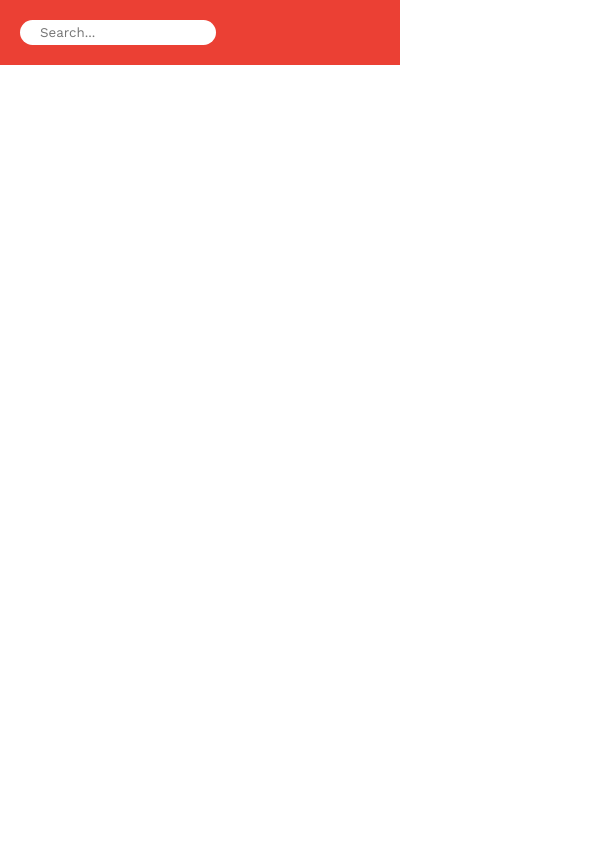
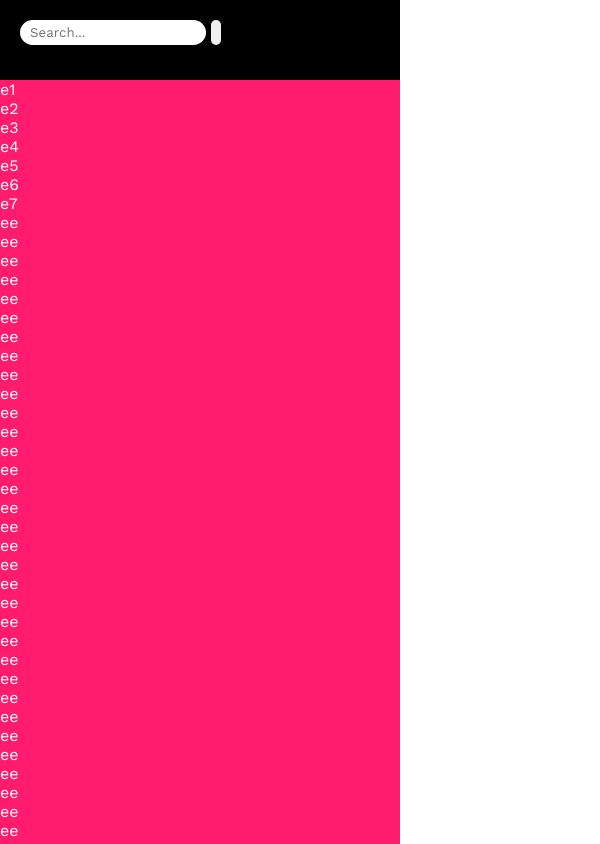
Before and after one commit to AdrianR3/Thesaurus-Extension, a browser extension: page pages/popup/popup.html in a window 400 px wide. Shown: the top 844 px of the page, 600 px wide, since content can reach past the window. Drawn offline with nearby package versions, Linux system fonts and the light colour scheme.

Commit message:
Add Content and continue header

```diff
--- a/pages/popup/popup.css
+++ b/pages/popup/popup.css
@@ -5,30 +5,103 @@
     padding: 0;
 
     font-family: 'Work Sans';
+    overscroll-behavior: none;
+}
+
+html
+{
+    width: 800px;  /* max: 800px */
+    height: 600px; /* max: 600px */
 }
 
 :root {
     --l-primary-color: #eb4034;
+    --l-bg-color: #ffffff;
+
+    --d-border-color: var(--l-bg-color);
+    --d-text-color: var(--l-bg-color);
+
+
+    --d-bg-color: #000000;
+    --d-bright-g: #00FF00;
+    --d-bright-p: #FF1C6F;
+    --d-bright-y: #FFFF00;
+    --d-bright-o: #FF5900;
+    --d-bright-b: #0020A1;
 }
 
 input:focus,
 select:focus,
 textarea:focus,
 button:focus {
-    outline: none;
+    outline: var(--l-primary-color) solid 1px;
 }
 
 .container.top {
+    background-color: var(--d-bg-color);
+    border-bottom: var(--d-border-color);
+
+    position: fixed;
+    top:0; left:0; right:0;
+    height: 40px;
+
+    display: flex;
+    flex-direction: row;
+    flex-wrap: nowrap;
+    justify-content: normal;
+    align-items: normal;
+    align-content: normal;
+
     padding: 20px;
-    background-color: var(--l-primary-color);
+
 }
 
-form {
+.container.top:nth-child(1) {
+    display: block;
+    flex-grow: 1;
+    flex-shrink: 1;
+    flex-basis: auto;
+    align-self: auto;
+    order: 0;
+}
+
+.container.top:nth-child(2) {
+    display: block;
+    flex-grow: 0;
+    flex-shrink: 0;
+    flex-basis: auto;
+    align-self: auto;
+    order: 0;
+}
+
+form.searchBar {
+    position: relative;
+    left: 0;
+    right: 0;
+
+    height: 40px;
 }
 
 form input {
     border-radius: 20px;
     padding: 5px;
-    padding-left: 20px;
     border: none;
+    /* position: relative; */
 }
+
+form input:first-child {
+    padding-left: 10px;
+}
+
+.container.content {
+    background-color: var(--d-bright-p);
+    color: var(--d-text-color);
+
+    /* position: relative; */
+    min-height: calc(100vh - 80px);
+    transform: translateY(80px);
+    max-width: 100vw;
+    /* top: 40px; */
+    /* bottom: 0; */
+    /* left: 0; right: 0; */
+}
--- a/pages/popup/popup.html
+++ b/pages/popup/popup.html
@@ -6,11 +6,119 @@
     <link rel="stylesheet" href="popup.css" />
 </head>
 <body>
-  <div class="app">
+  <div class="app" id="app">
     <div class="container top">
-      <form>
-        <input type="text" id="search" name="search" placeholder="Search...">
+      <form class="searchBar">
+        <input type="text" id="search" name="search" placeholder="Search..." />
+        <input type="button" id="go" name="enter">&#x3E;</input>
       </form>
+    </div>
+    <div class="container content">
+      e1<br>
+      e2<br>
+      e3<br>
+      e4<br>
+      e5<br>
+      e6<br>
+      e7<br>
+      ee<br>
+      ee<br>
+      ee<br>
+      ee<br>
+      ee<br>
+      ee<br>
+      ee<br>
+      ee<br>
+      ee<br>
+      ee<br>
+      ee<br>
+      ee<br>
+      ee<br>
+      ee<br>
+      ee<br>
+      ee<br>
+      ee<br>
+      ee<br>
+      ee<br>
+      ee<br>
+      ee<br>
+      ee<br>
+      ee<br>
+      ee<br>
+      ee<br>
+      ee<br>
+      ee<br>
+      ee<br>
+      ee<br>
+      ee<br>
+      ee<br>
+      ee<br>
+      ee<br>
+      ee<br>
+      ee<br>
+      ee<br>
+      ee<br>
+      ee<br>
+      ee<br>
+      ee<br>
+      ee<br>
+      ee<br>
+      ee<br>
+      ee<br>
+      ee<br>
+      ee<br>
+      ee<br>
+      ee<br>
+      ee<br>
+      ee<br>
+      ee<br>
+      ee<br>
+      ee<br>
+      ee<br>
+      ee<br>
+      ee<br>
+      ee<br>
+      ee<br>
+      ee<br>
+      ee<br>
+      ee<br>
+      ee<br>
+      ee<br>
+      ee<br>
+      ee<br>
+      ee<br>
+      ee<br>
+      ee<br>
+      ee<br>
+      ee<br>
+      ee<br>
+      ee<br>
+      ee<br>
+      ee<br>
+      ee<br>
+      ee<br>
+      ee<br>
+      ee<br>
+      ee<br>
+      ee<br>
+      ee<br>
+      ee<br>
+      ee<br>
+      ee<br>
+      ee<br>
+      ee<br>
+      ee<br>
+      ee<br>
+      ee<br>
+      ee<br>
+      e7<br>
+      e6<br>
+      e5<br>
+      e4<br>
+      e3<br>
+      e2<br>
+      e1<br>
+
     </div>
 
     <!-- <hr class="divider"/> -->
```
